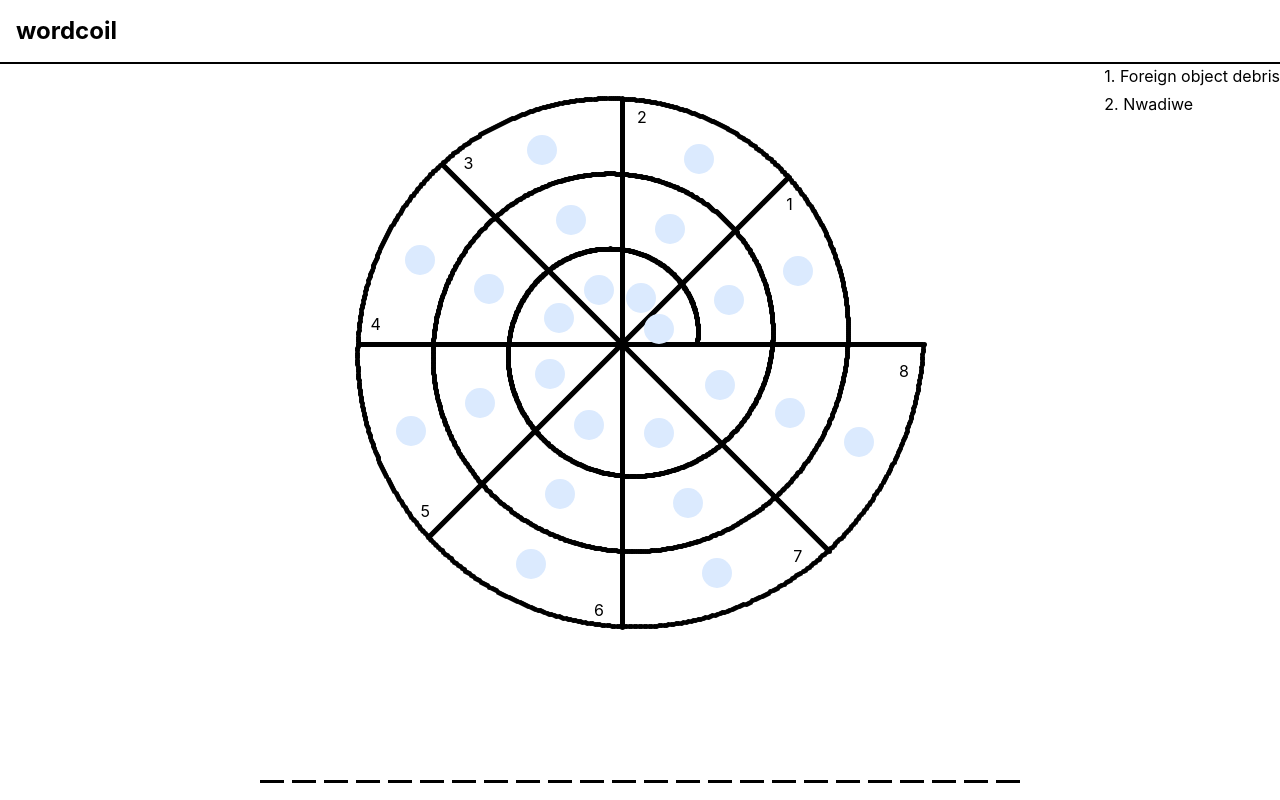
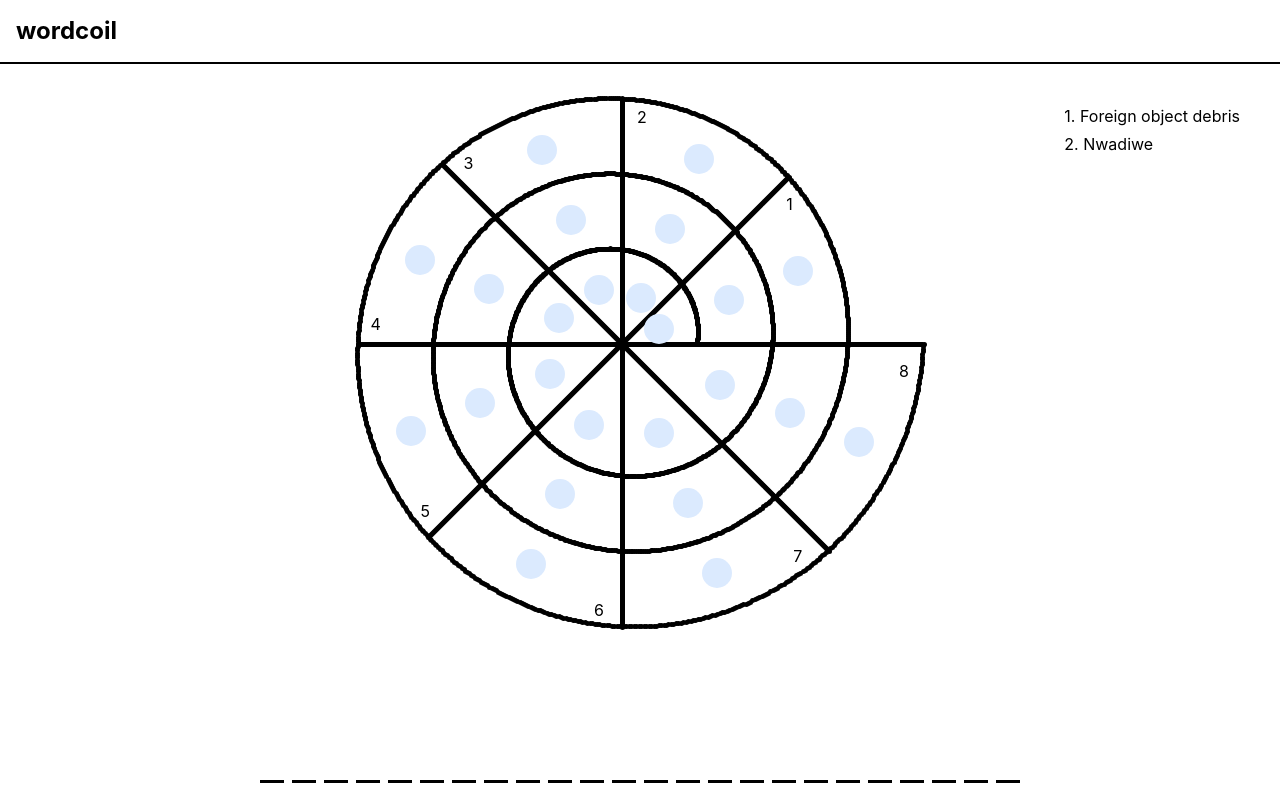
Before and after one commit to zachm01/wordcoil, a React (Vite) app: page / in a window 1280 px wide. Built offline with nearby package versions, Linux system fonts and the light colour scheme.

Commit message:
add margin for clue display

```diff
--- a/src/components/clue_display.tsx
+++ b/src/components/clue_display.tsx
@@ -3,7 +3,7 @@ import type { PuzzleContext } from "../types"
 
 export function ClueDisplay(props: {puzzleContext: PuzzleContext}) {
   return (
-    <div className="flex flex-col gap-y-1 justify-center">
+    <div className="flex flex-col gap-y-1 justify-center m-10">
       {
         puzzle.clues.map(clue => {
           return (
```
